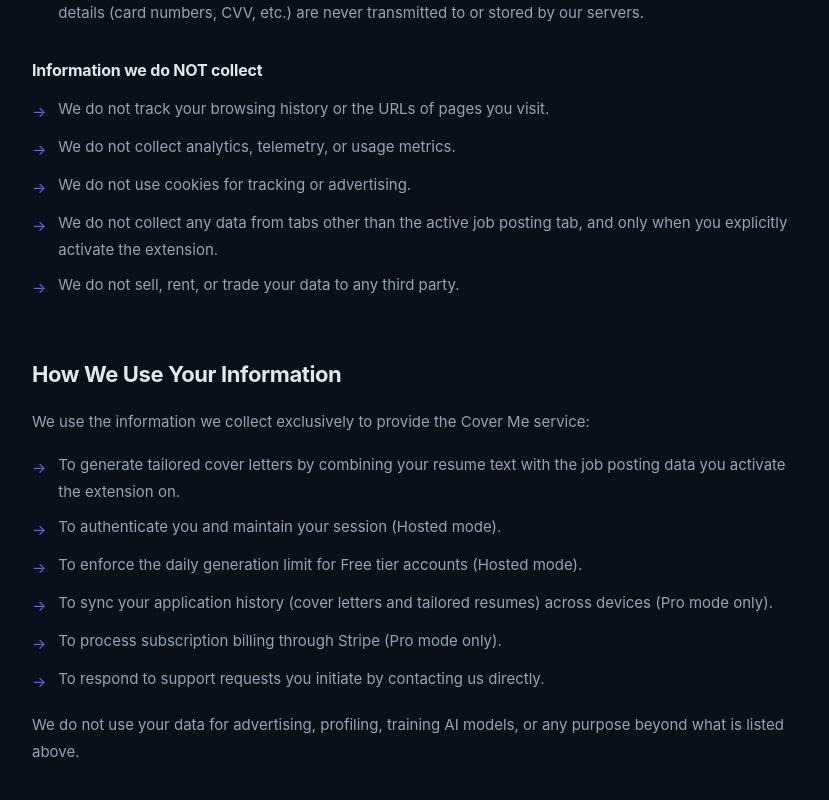
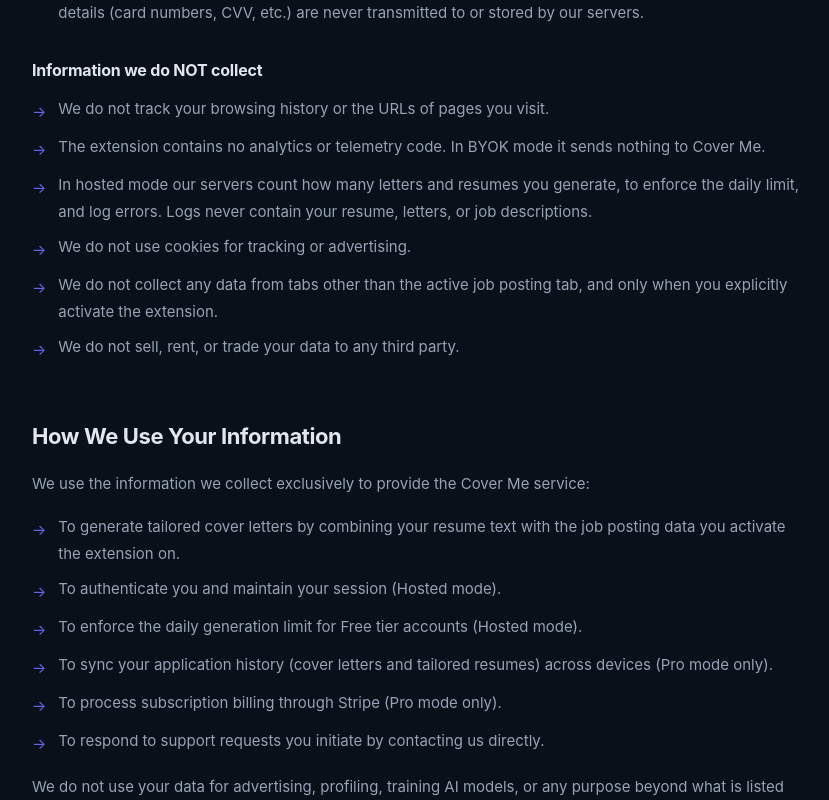
Before and after one commit to TheLinc/cover-me, a Next.js app in the folder web/: page /privacy in a window 1280 px wide. Shown: the part 1780-2580 px from the top of the page, without its empty margins (360-1189 px from the left). Built offline with nearby package versions, Linux system fonts and the light colour scheme; no server answers.

Commit message:
docs: privacy copy accurate per mode; list Sentry as a website third party

```diff
--- a/web/app/about/page.tsx
+++ b/web/app/about/page.tsx
@@ -168,7 +168,7 @@ export default function AboutPage() {
                 ['Under 10 sec', 'to generate a tailored letter'],
                 ['MIT licensed', 'fully auditable source code'],
                 ['6+ job boards', 'LinkedIn, Indeed, Greenhouse, Lever, Workday, Ashby'],
-                ['0 telemetry', 'no analytics, no ads, no tracking'],
+                ['0 telemetry', 'in the extension: no analytics, no ads, no tracking'],
               ].map(([stat, label]) => (
                 <div key={stat}>
                   <p className="text-[16px] font-bold text-foreground tracking-[-0.3px]">{stat}</p>
--- a/web/app/privacy/page.tsx
+++ b/web/app/privacy/page.tsx
@@ -280,7 +280,8 @@ export default function PrivacyPage() {
             <H3>Information we do NOT collect</H3>
             <Ul>
               <Li>We do not track your browsing history or the URLs of pages you visit.</Li>
-              <Li>We do not collect analytics, telemetry, or usage metrics.</Li>
+              <Li>The extension contains no analytics or telemetry code. In BYOK mode it sends nothing to Cover Me.</Li>
+              <Li>In hosted mode our servers count how many letters and resumes you generate, to enforce the daily limit, and log errors. Logs never contain your resume, letters, or job descriptions.</Li>
               <Li>We do not use cookies for tracking or advertising.</Li>
               <Li>We do not collect any data from tabs other than the active job posting tab, and only when you explicitly activate the extension.</Li>
               <Li>We do not sell, rent, or trade your data to any third party.</Li>
@@ -517,6 +518,12 @@ export default function PrivacyPage() {
                   when: 'All users who visit the web dashboard',
                   receives: 'Standard web server access logs (IP address, browser, requested URL) for the dashboard at cover-me.dev. Vercel hosts our Next.js web application.',
                 },
+                {
+                  name: 'Sentry',
+                  url: 'https://sentry.io/privacy/',
+                  when: 'Visitors to cover-me.dev (the website, not the extension)',
+                  receives: 'Error reports and page-load timing from the website: the error, page URL, browser version, and your user ID if you are signed in. Form contents, cookies, and email addresses are removed before sending.',
+                },
               ].map((svc) => (
                 <div key={svc.name} className="bg-surface border border-border rounded-[10px] px-5 py-4">
                   <div className="flex items-center justify-between mb-2">
```
Also changed, not shown: web/public/llms.txt.
